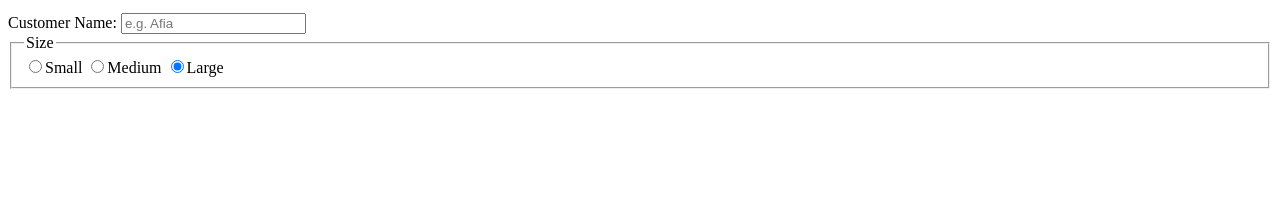
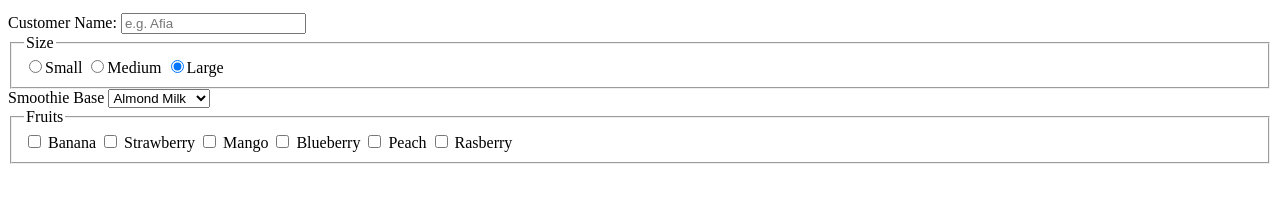
Before and after one commit to Afia-Yeboah/comp1073Assign2, a plain HTML site: page smoothie.html in a window 1280 px wide. Shown: the part 101-304 px from the top of the page. Drawn offline with Linux system fonts and the light colour scheme.

Commit message:
Created options and checkboxes for the smoothie build form

```diff
--- a/smoothie.html
+++ b/smoothie.html
@@ -23,6 +23,26 @@
             <label><input type="radio" name= "size" value="Medium" checked>Medium</label>
             <label><input type="radio" name= "size" value="Large" checked>Large</label>
          </fieldset>
+         <!-- Creating Base options for order: Almond milk, Orange juice, Rice milk, Youghurt -->
+          <div class="form-group">
+            <label for="base">Smoothie Base</label>
+            <select id="base" name="base">
+                <option value="Almond Milk">Almond Milk</option>
+                <option value="Rice Milk">Rice Milk</option>
+                <option value="Yoghurt">Yoghurt</option>
+                <option value="Orange Juice">Orange Juice</option>
+            </select>
+        </div>
+        <!-- Creating the Fruit toppings Checkboxes: Clients can select as many as they like -->
+         <fieldset class="form-group">
+            <legend>Fruits</legend>
+            <label><input type="checkbox" name="fruit" value="Banana"> Banana</label>
+            <label><input type="checkbox" name="fruit" value="Strawberry"> Strawberry</label>
+            <label><input type="checkbox" name="fruit" value="Mango"> Mango</label>
+            <label><input type="checkbox" name="fruit" value="Blueberry"> Blueberry</label>
+            <label><input type="checkbox" name="fruit" value="Peach"> Peach</label>
+            <label><input type="checkbox" name="fruit" value="Rasberry"> Rasberry</label>
+        </fieldset>
 
      </form>
  </body>
```
